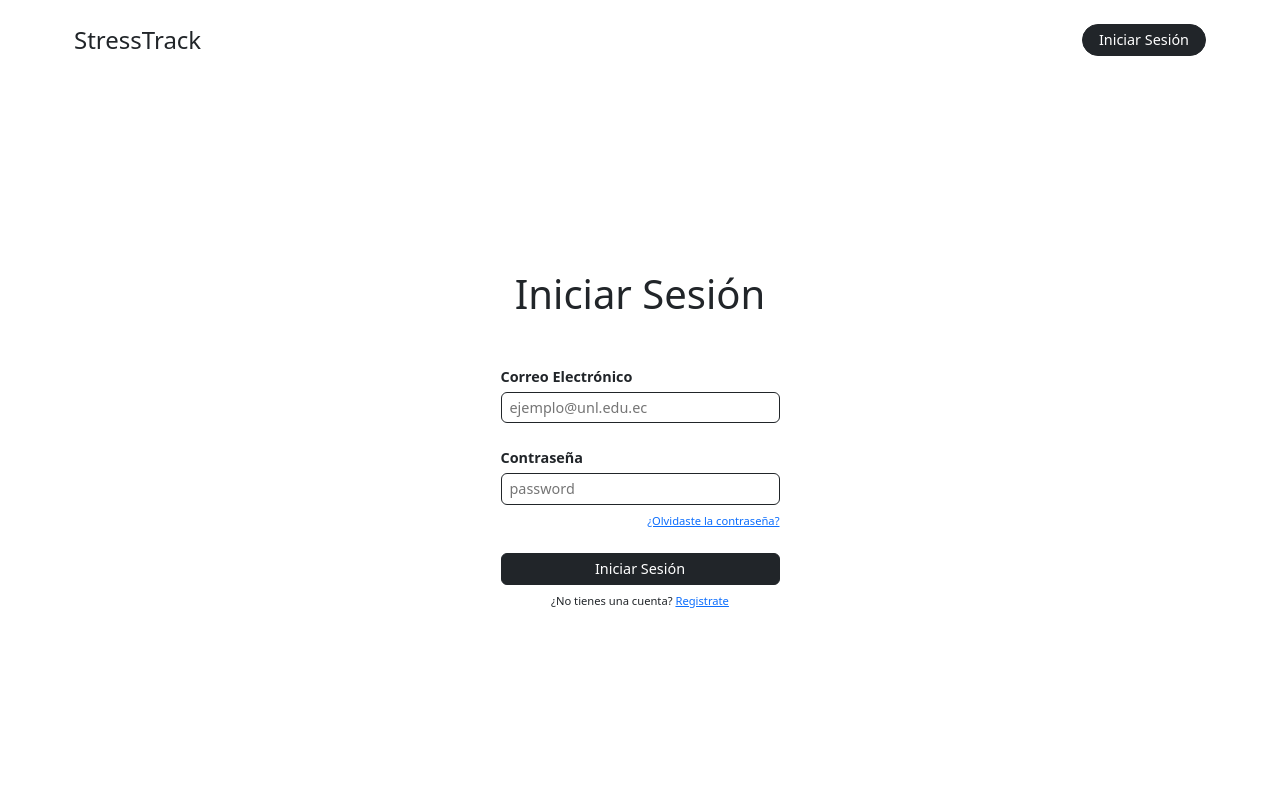
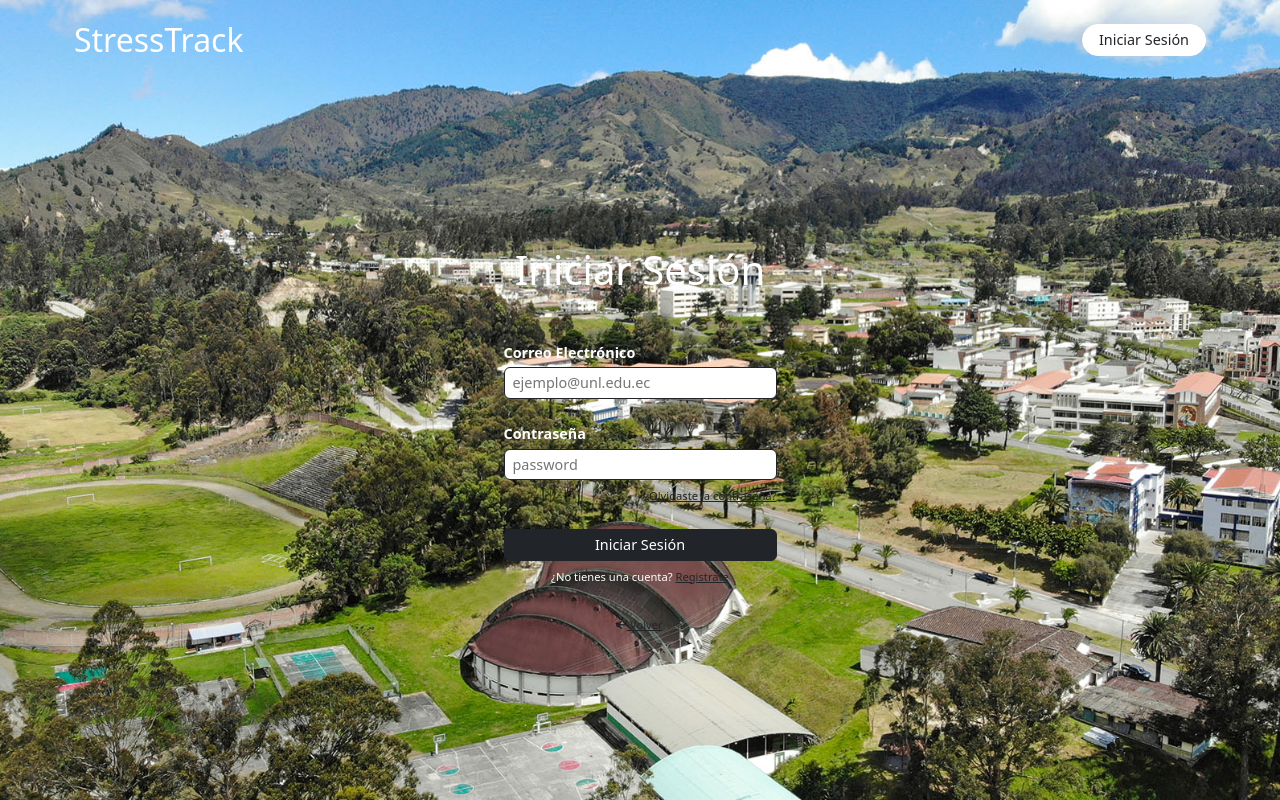
Before and after one commit to AnddyA/StressTrack, a Django app: page /login/ in a window 1280 px wide. Run offline with Django 5.2, Linux system fonts and the light colour scheme; some libraries are stand-ins or nearby versions.

Commit message:
commit final v1

```diff
--- a/proyecto/settings.py
+++ b/proyecto/settings.py
@@ -117,6 +117,7 @@
 # https://docs.djangoproject.com/en/5.1/howto/static-files/
 
 STATIC_URL = 'static/'
+STATICFILES_DIRS = [BASE_DIR / 'stress/static']
 
 # Default primary key field type
 # https://docs.djangoproject.com/en/5.1/ref/settings/#default-auto-field
--- a/stress/static/css/base.css
+++ b/stress/static/css/base.css
@@ -1,14 +1,53 @@
 body {
   height: 100vh;
-
   display: grid;
   grid-template-columns: 1fr;
   grid-template-rows: 5rem 1fr;
   grid-template-areas:
-  "header"
-  "main";
+    "header"
+    "main";
 
-  background-color: white;
+  background: url("../img/background.jpg") no-repeat center center fixed;
+  background-size: cover;
+}
+
+.contenedor{
+
+  /* Agregar un degradado transparente */
+  background: transparent(rgba(255, 255, 255, 0.5), rgba(255, 255, 255, 0.5)), url("../img/background.jpg") no-repeat center center fixed;
+
+  /* Otras propiedades para que se ajuste al contenido */
+  padding: 2rem; /* Espaciado interno */
+  width: 60%;
+  margin: 0 auto;
+  border-radius: 20px; /* Bordes redondeados */
+  backdrop-filter: blur(10px); /* Desenfoque del fondo (opcional) */
+  box-shadow: 0 4px 6px rgba(0, 0, 0, 0.1); /* Sombra para destacar el contenedor */
+}
+
+.conteregister{
+  background: transparent(rgba(255, 255, 255, 0.5), rgba(255, 255, 255, 0.5)), url("../img/background.jpg") no-repeat center center fixed;
+  backdrop-filter: blur(10px);
+  width: 500px;
+  border-radius: 20px;
+  box-shadow: 0 4px 6px rgba(0, 0, 0, 0.1); /* Sombra para destacar el contenedor */
+
+
+}
+
+.contelogin{
+  background: transparent(rgba(255, 255, 255, 0.5), rgba(255, 255, 255, 0.5)), url("../img/background.jpg") no-repeat center center fixed;
+  backdrop-filter: blur(10px);
+  width: 85%;
+  border-radius: 20px;
+  box-shadow: 0 4px 6px rgba(0, 0, 0, 0.1); /* Sombra para destacar el contenedor */
+
+}
+
+.information{
+  background: transparent(rgba(255, 255, 255, 0.5), rgba(255, 255, 255, 0.5)), url("../img/background.jpg") no-repeat center center fixed;
+  backdrop-filter: blur(10px);
+
 }
 
 ::-webkit-scrollbar {
@@ -37,6 +76,7 @@
 
 .main {
   grid-area: main;
+
 }
 
 .fs-7 {
@@ -92,3 +132,11 @@
 .bg-color-grisillo {
   background-color: #ececec;
 }
+
+.text-azul {
+color: #031926;
+}
+
+.text-azulillo {
+  color: #9DBEBB;
+  }
--- a/stress/templates/base/base.html
+++ b/stress/templates/base/base.html
@@ -5,8 +5,8 @@
     <meta charset="UTF-8">
     <meta name="viewport" content="width=device-width, initial-scale=1.0">
     <title>StressTrack</title>
+    <link href="https://cdn.jsdelivr.net/npm/bootstrap@5.3.3/dist/css/bootstrap.min.css" rel="stylesheet" integrity="sha384-QWTKZyjpPEjISv5WaRU9OFeRpok6YctnYmDr5pNlyT2bRjXh0JMhjY6hW+ALEwIH" crossorigin="anonymous">
     <link rel="stylesheet" href="{% static 'css/base.css' %}">
-    <link href="https://cdn.jsdelivr.net/npm/bootstrap@5.3.3/dist/css/bootstrap.min.css" rel="stylesheet" integrity="sha384-QWTKZyjpPEjISv5WaRU9OFeRpok6YctnYmDr5pNlyT2bRjXh0JMhjY6hW+ALEwIH" crossorigin="anonymous">
     <script src="https://cdn.jsdelivr.net/npm/sweetalert2@11"></script>
     <script src="https://kit.fontawesome.com/33dda385d1.js" crossorigin="anonymous"></script>
 </head>
--- a/stress/templates/base/dashboard_base.html
+++ b/stress/templates/base/dashboard_base.html
@@ -5,8 +5,9 @@
     <meta charset="UTF-8">
     <meta name="viewport" content="width=device-width, initial-scale=1.0">
     <title>Dashboard</title>
+    <link href="https://cdn.jsdelivr.net/npm/bootstrap@5.3.3/dist/css/bootstrap.min.css" rel="stylesheet" integrity="sha384-QWTKZyjpPEjISv5WaRU9OFeRpok6YctnYmDr5pNlyT2bRjXh0JMhjY6hW+ALEwIH" crossorigin="anonymous">
     <link rel="stylesheet" href="{% static 'css/main.css' %}">
-    <link href="https://cdn.jsdelivr.net/npm/bootstrap@5.3.3/dist/css/bootstrap.min.css" rel="stylesheet" integrity="sha384-QWTKZyjpPEjISv5WaRU9OFeRpok6YctnYmDr5pNlyT2bRjXh0JMhjY6hW+ALEwIH" crossorigin="anonymous">
+
     <script src="https://cdn.jsdelivr.net/npm/sweetalert2@11"></script>
     <script defer src="https://kit.fontawesome.com/33dda385d1.js" crossorigin="anonymous"></script>
 </head>
--- a/stress/templates/dashboard/test.html
+++ b/stress/templates/dashboard/test.html
@@ -49,7 +49,7 @@
                                     </div>
                                 {% else %}
                                     <div class="ms-4 bg-color-grisillo py-1 px-3 border d-inline rounded-3 fs-7">
-                                        Completado {{stress}}
+                                        Completado nota: {{test.test}}
                                     </div>
                                 {% endif %}
                             </div>
--- a/stress/templates/elements/header.html
+++ b/stress/templates/elements/header.html
@@ -1,9 +1,10 @@
 <header class="header container d-flex justify-content-between align-items-center py-3 px-1">
     <div>
-        <a class="text-dark text-decoration-none fs-4" href="{% url 'home' %}">StressTrack</a>
+        <a class="text-white text-decoration-none fs-2" href="{% url 'home' %}">StressTrack</a>
     </div>
+
     <div class="d-flex justify-content-center align-items-center">
-        <a href="{% url 'login' %}" class="text-dark text-decoration-none fs-7 bg-dark text-white border border border-dark rounded-4 py-1 px-3">Iniciar
+        <a href="{% url 'login' %}" class="text-dark text-decoration-none fs-7 bg-white text-dark border border border-white rounded-4 py-1 px-3">Iniciar
             Sesión</a>
     </div>
 </header>
--- a/stress/templates/login.html
+++ b/stress/templates/login.html
@@ -3,11 +3,10 @@
 {% block content %}
 
 {% include "elements/messages.html" %}
-
-
 <main class="main container d-flex flex-column justify-content-center align-items-center">
-    <h1 class="p-0 my-4">Iniciar Sesión</h1>
-    <form method="POST" class="w-25">
+    <div class=" container d-flex flex-column justify-content-center align-items-center">
+        <h1 class=" text-white border-dark p-0 my-4">Iniciar Sesión</h1>
+        <form method="POST" class="text-white custom-container w-25">
             {% csrf_token %}
 
             <div class="my-4">
@@ -19,20 +18,22 @@
                 <label class="d-block pb-1 fs-7 fw-semibold" for="password">Contraseña</label>
                 {{ form.password }}
             </div>
-        <div class="text-end mb-4 fs-8">
-            <a href="{% url 'password_reset' %}">¿Olvidaste la contraseña?</a>
+            <div class="text-end text-dark mb-4 fs-8">
+                <a class="text-dark" href="{% url 'password_reset' %}">¿Olvidaste la contraseña?</a>
             </div>
 
             <div class="d-flex justify-content-center">
-            <button
-                class="w-100 fs-7 bg-dark text-white border border border-dark rounded-2 py-1 px-3"
+                <button class="w-100 fs-7 bg-dark text-white border border border-dark rounded-2 py-1 px-3"
                     type="submit" name="form-login" value="form-login">Iniciar Sesión</button>
             </div>
 
             <div class="text-center py-2 fs-8">
-            <p>¿No tienes una cuenta? <a class="d-inline" href="{% url 'register' %}">Registrate</a></p>
+                <p>¿No tienes una cuenta? <a class="text-dark d-inline" href="{% url 'register' %}">Registrate</a></p>
+            </div>
+            <div class="text-center py-2 fs-8">
+                <p><a class="text-dark d-inline" href="{% url 'home' %}"><i class="fa-solid fa-arrow-left fs-8"></i>  Volver</a></p>
             </div>
         </form>
+    </div>
 </main>
-
 {% endblock %}
--- a/stress/views.py
+++ b/stress/views.py
@@ -100,6 +100,7 @@
 
     context = {
         'name': user.first_name or "Usuario",
+        'surname': user.last_name or "Usuario",
         'color': color,
         'recommendation': recommendation,
         'stress': stress,
@@ -138,6 +139,7 @@
     context['test'] = test
 
     return render(request, 'dashboard/panel.html', context)
+
 
 @login_required
 def list_tasks(request):
@@ -465,6 +467,7 @@
         messages.success(request, 'El test se ha completado satisfactoriamente')
         return redirect('list-test')
 
+
     context = {
         'role': request.user.role,
         'questions': questions,
```
Also changed, not shown: stress/templates/aiuda.html (deleted, +0 -15 lines), stress/templates/dashboard/panel.html (+40 -6 lines), stress/templates/index.html (+8 -5 lines), stress/templates/register.html (+10 -2 lines), stress/templates/registration/password_reset_forms.html (+7 -5 lines), db.sqlite3, stress/static/img/background.jpg (added), stress/test_views.py (added). Lines whose indentation alone changed are shown as unchanged.
